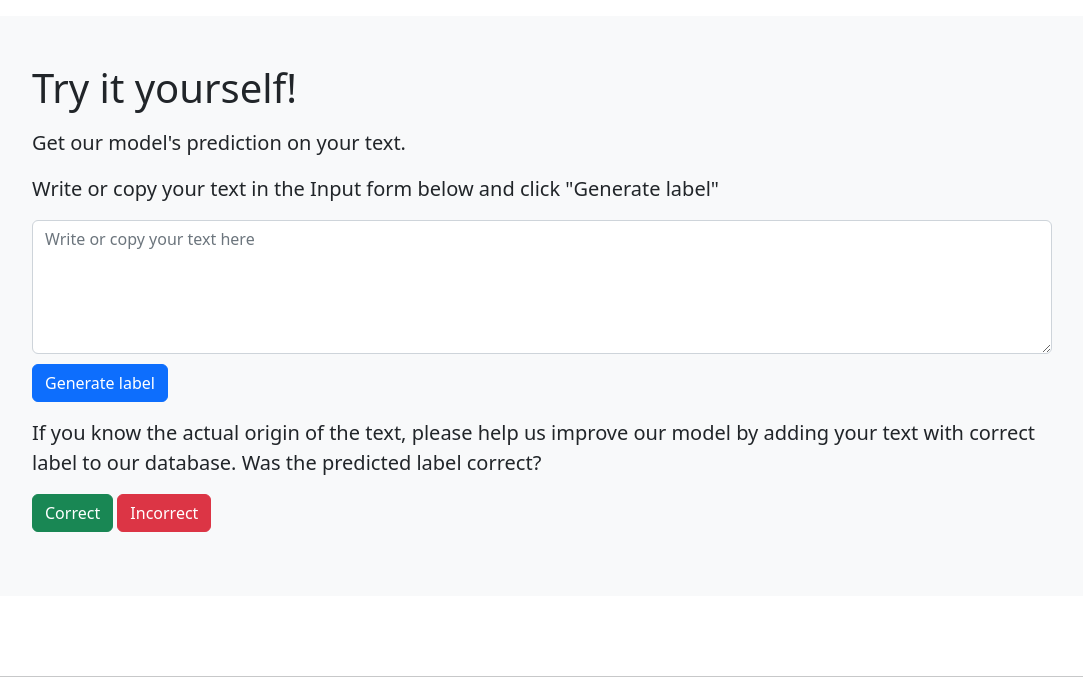
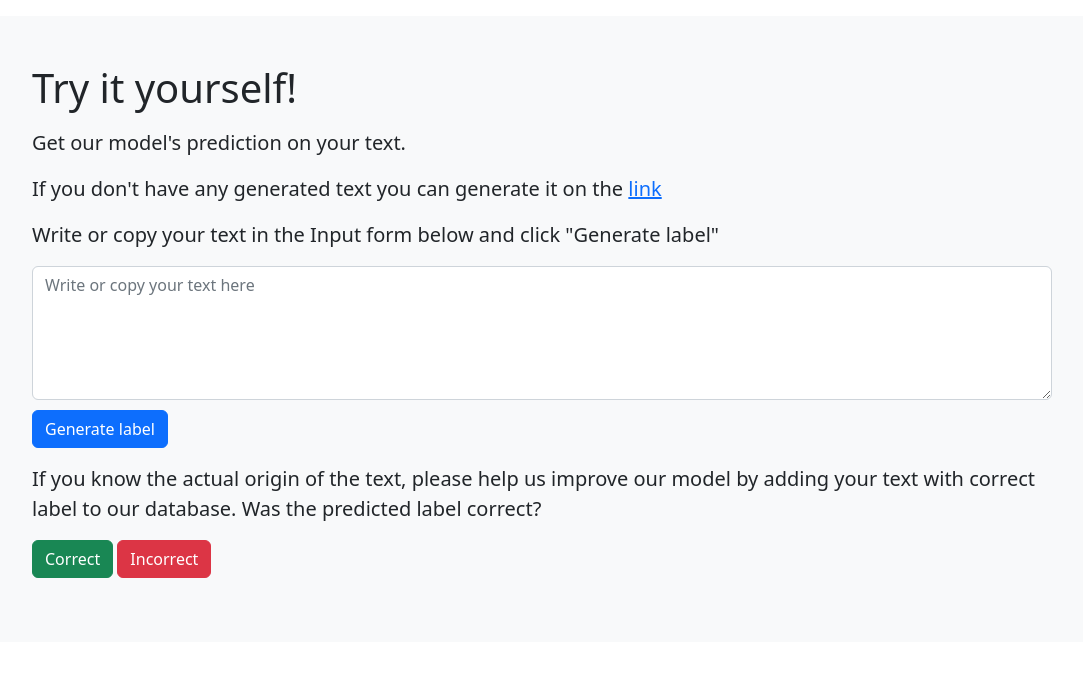
Before and after one commit to tumanov-a/machine-text-clf, a Flask app: page / in a window 1280 px wide. Shown: the part 56-738 px from the top of the page, without its empty margins (98-1181 px from the left). Run offline with Flask 2, Linux system fonts and the light colour scheme; parts of the project's set-up code (start-up, migrations or seed data) failed here and were passed over; some libraries are stand-ins or nearby versions.

Commit message:
Add link to gpt demo

```diff
--- a/templates/tryit.html
+++ b/templates/tryit.html
@@ -41,6 +41,7 @@
         <h1>Try it yourself!</h1>
         <p></p>
         <p class="lead">Get our model's prediction on your text.</p>
+        <p class="lead">If you don't have any generated text you can generate it on the <a target="blank" href="https://russiannlp.github.io/rugpt-demo/">link</a></p>
         <p class="lead">Write or copy your text in the Input form below and click "Generate label"</p>
 
         <p></p>
```
